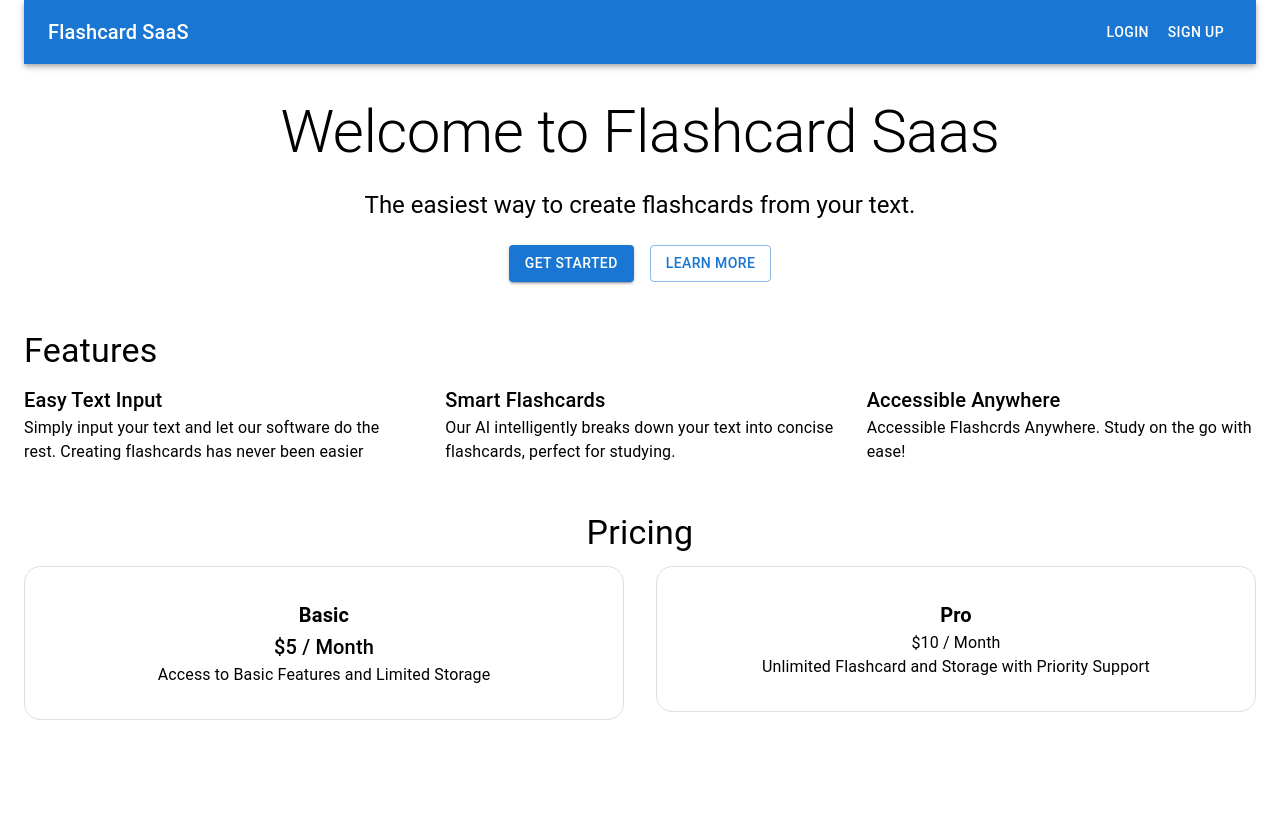
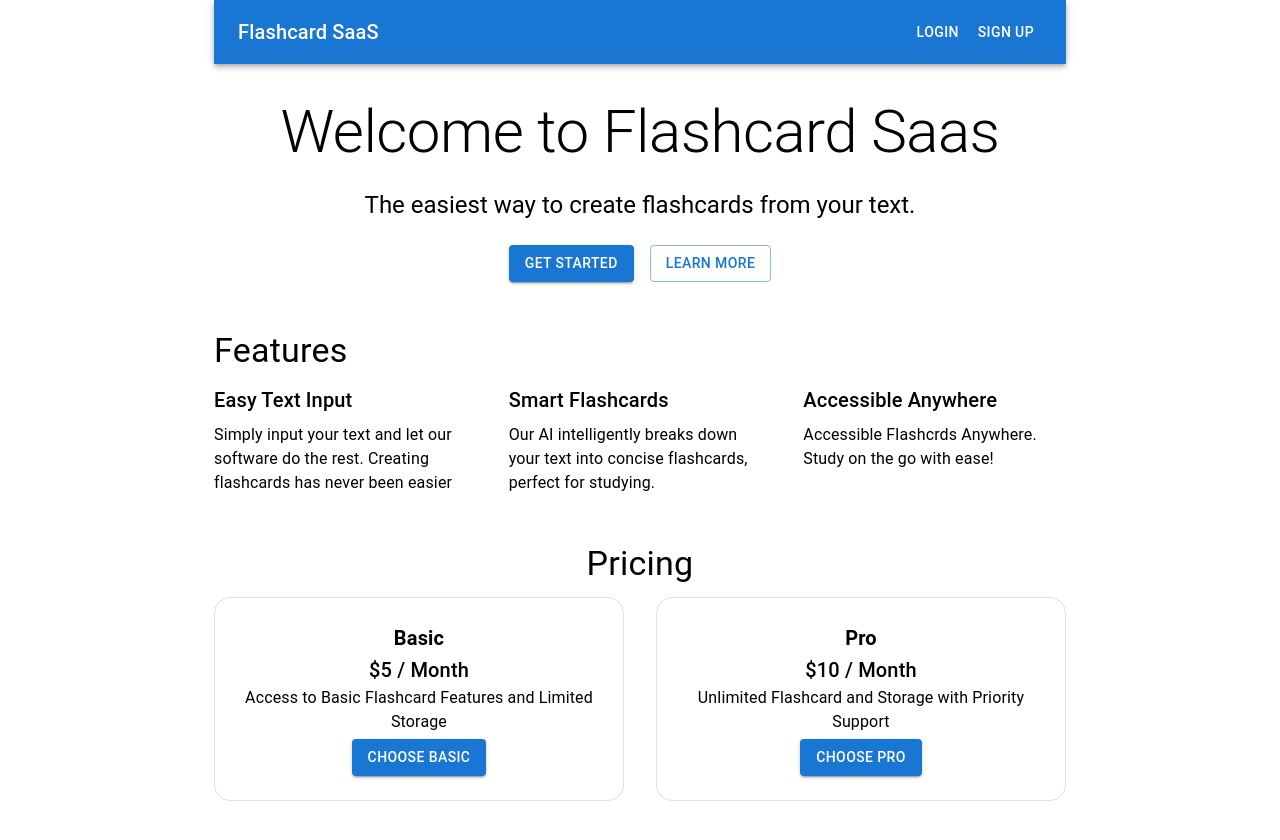
Before and after one commit to Cybersunami/FlashcardsAI, a Next.js app: page / in a window 1280 px wide. Shown: the top 840 px of the page. Before the commit the page ends 800 px from the top, so only its background shows below. Built offline with nearby package versions, Linux system fonts and the light colour scheme; no server answers.

Commit message:
persisting issues with sign in page but will continue to add to the flashcard display after the api calls have been set up

```diff
--- a/app/generate/page.js
+++ b/app/generate/page.js
@@ -26,7 +26,7 @@ export default function Generate() {
                 </Typography>
                 <TextField
                 value={text}
-                onChange={(e) => setText(e.target.vale)}
+                onChange={(e) => setText(e.target.value)}
                 label="Enter Text"
                 fullWidth
                 multiline
--- a/app/page.js
+++ b/app/page.js
@@ -6,7 +6,7 @@ import Head from 'next/head'
 
 export default function Home() {
   return (
-    <Container maxWidth="ls">
+    <Container maxWidth="md">
       <Head>
         <title>Flashcard SaaS</title>
         <meta name="description" content="Create flashcard from your text "/>
@@ -45,20 +45,20 @@ export default function Home() {
         <Typography variant="h4" component="h2" gutterBottom>Features</Typography>
         <Grid container spacing={4}>
           <Grid item xs={12} md={4}>
-            <Typography variant="h6">Easy Text Input</Typography>
+            <Typography variant="h6" gutterBottom>Easy Text Input</Typography>
             <Typography>
               {' '}
               Simply input your text and let our software do the rest.
               Creating flashcards has never been easier</Typography>
           </Grid>
           <Grid item xs={12} md={4}>
-            <Typography variant="h6">Smart Flashcards</Typography>
+            <Typography variant="h6" gutterBottom>Smart Flashcards</Typography>
             <Typography>Our AI intelligently breaks down your text into concise flashcards,
               perfect for studying.
             </Typography>
           </Grid>
           <Grid item xs={12} md={4}>
-            <Typography variant="h6">Accessible Anywhere</Typography>
+            <Typography variant="h6" gutterBottom>Accessible Anywhere</Typography>
             <Typography>Accessible Flashcrds Anywhere. Study on the go with ease!</Typography>
           </Grid>
         </Grid>
@@ -69,28 +69,30 @@ export default function Home() {
         <Grid container spacing={4}>
           <Grid item xs={12} md={6}>
             <Box sx={{
-              p: 4,
+              p: 3,
               border: '1px solid',
               borderColor: 'grey.300',
               borderRadius: '16px',
             }}>
               <Typography variant="h6" fontWeight="Bold">Basic</Typography>
               <Typography variant="h6">$5 / Month</Typography>
-              <Typography>
-                Access to Basic Features and Limited Storage</Typography>
+              <Typography gutterBottom>
+                Access to Basic Flashcard Features and Limited Storage</Typography>
+              <Button variant="contained">Choose Basic</Button>
             </Box>
           </Grid>
           <Grid item xs={12} md={6}>
           <Box sx={{
-              p: 4,
+              p: 3,
               border: '1px solid',
               borderColor: 'grey.300',
               borderRadius: '16px',
             }}>
               <Typography variant="h6" fontWeight="Bold">Pro</Typography>
-              <Typography>$10 / Month</Typography>
-              <Typography>
+              <Typography variant="h6">$10 / Month</Typography>
+              <Typography gutterBottom>
                 Unlimited Flashcard and Storage with Priority Support</Typography>
+              <Button variant="contained">Choose Pro</Button>
             </Box>
           </Grid>
         </Grid>
```
Also changed, not shown: app/sign-in/[[...sign-in]]/page.js (+10 -17 lines).
